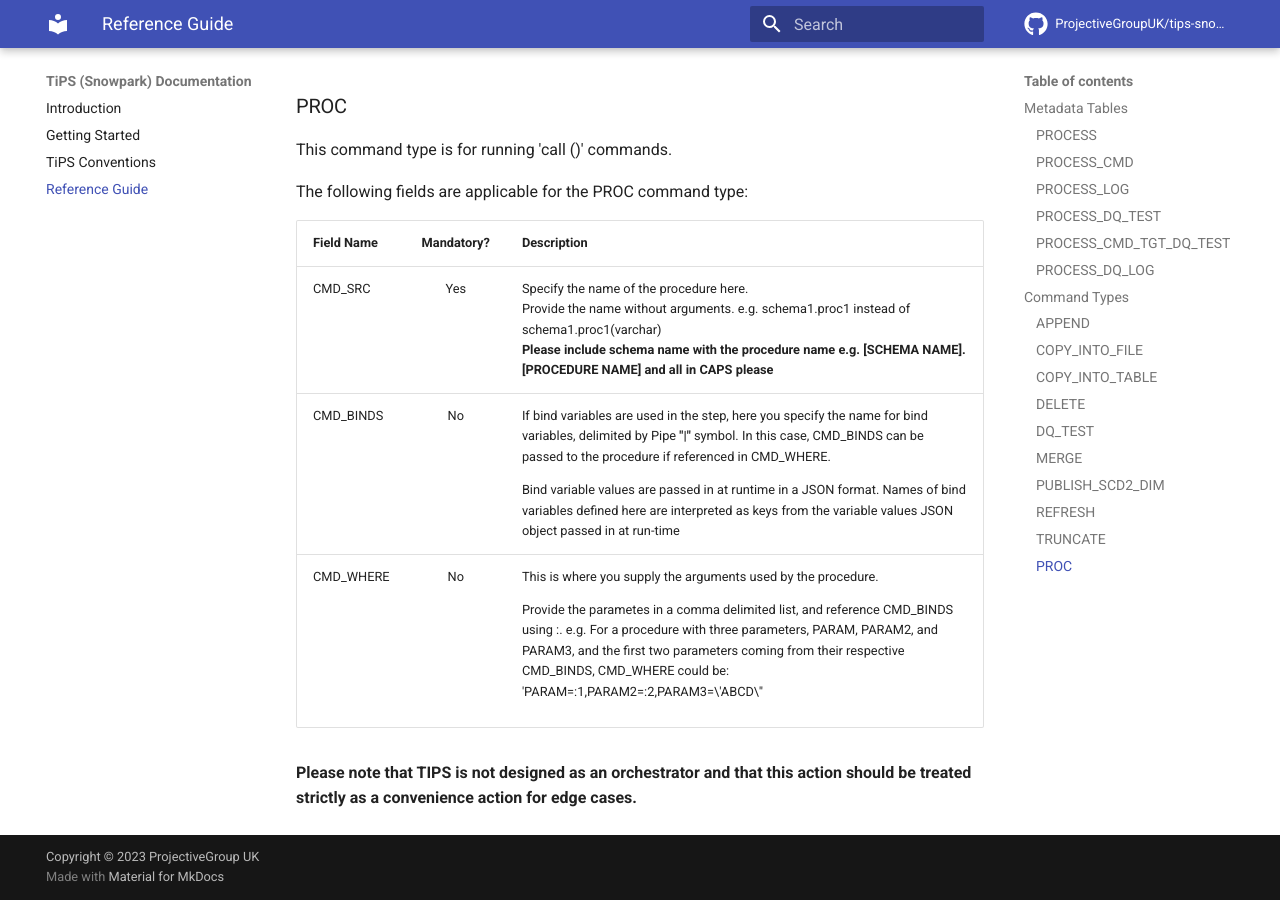
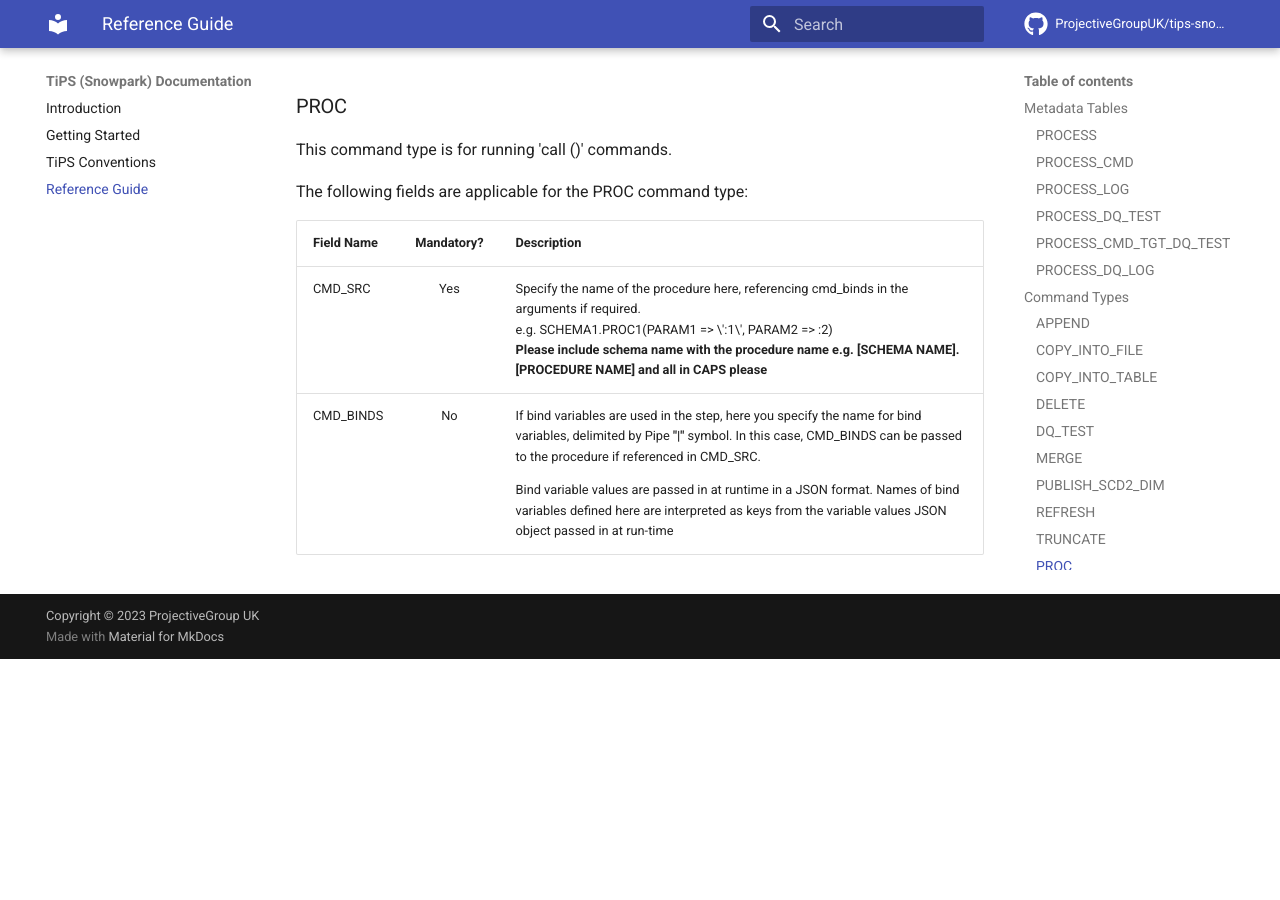
Before and after one commit to ProjectiveGroupUK/tips-snowpark, an MkDocs documentation site: the page built from docs/reference.md, in a window 1280 px wide and 900 px high, scrolled down 19268 px. Built offline with MkDocs 1.6.1 and Material for MkDocs 9.7.7, drawn with Linux system fonts in a browser that asks for light colours; comment, search, counter and statistics services are not loaded; after the commit the page ends 19927 px from its top, so only the background shows below that.

Commit message:
Updated PROC cmd documentation

```diff
--- a/docs/reference.md
+++ b/docs/reference.md
@@ -229,8 +229,5 @@ The following fields are applicable for the PROC command type:
 
 | Field Name | Mandatory? | Description |
 | ---------- | :-------: |-------------|
-| CMD_SRC | Yes | Specify the name of the procedure here. <p>Provide the name without arguments. e.g. schema1.proc1 instead of schema1.proc1(varchar) <br>**Please include schema name with the procedure name e.g. [SCHEMA NAME].[PROCEDURE NAME] and all in CAPS please**</p> |
-| CMD_BINDS | No | If bind variables are used in the step, here you specify the name for bind variables, delimited by Pipe **"\|"** symbol. In this case, CMD_BINDS can be passed to the procedure if referenced in CMD_WHERE.  <p>Bind variable values are passed in at runtime in a JSON format. Names of bind variables defined here are interpreted as keys from the variable values JSON object passed in at run-time</p> |
-| CMD_WHERE | No | This is where you supply the arguments used by the procedure. </p>Provide the parametes in a comma delimited list, and reference CMD_BINDS using :<cmd_bind>. e.g. For a procedure with three parameters, PARAM, PARAM2, and PARAM3, and the first two parameters coming from their respective CMD_BINDS, CMD_WHERE could be: 'PARAM=:1,PARAM2=:2,PARAM3=\'ABCD\''</p> |
-
-**Please note that TIPS is not designed as an orchestrator and that this action should be treated strictly as a convenience action for edge cases.**
+| CMD_SRC | Yes | Specify the name of the procedure here, referencing cmd_binds in the arguments if required. <p> e.g. SCHEMA1.PROC1(PARAM1 => \\':1\\', PARAM2 => :2)  <br>**Please include schema name with the procedure name e.g. [SCHEMA NAME].[PROCEDURE NAME] and all in CAPS please**</p> |
+| CMD_BINDS | No | If bind variables are used in the step, here you specify the name for bind variables, delimited by Pipe **"\|"** symbol. In this case, CMD_BINDS can be passed to the procedure if referenced in CMD_SRC.  <p>Bind variable values are passed in at runtime in a JSON format. Names of bind variables defined here are interpreted as keys from the variable values JSON object passed in at run-time</p> |
```
